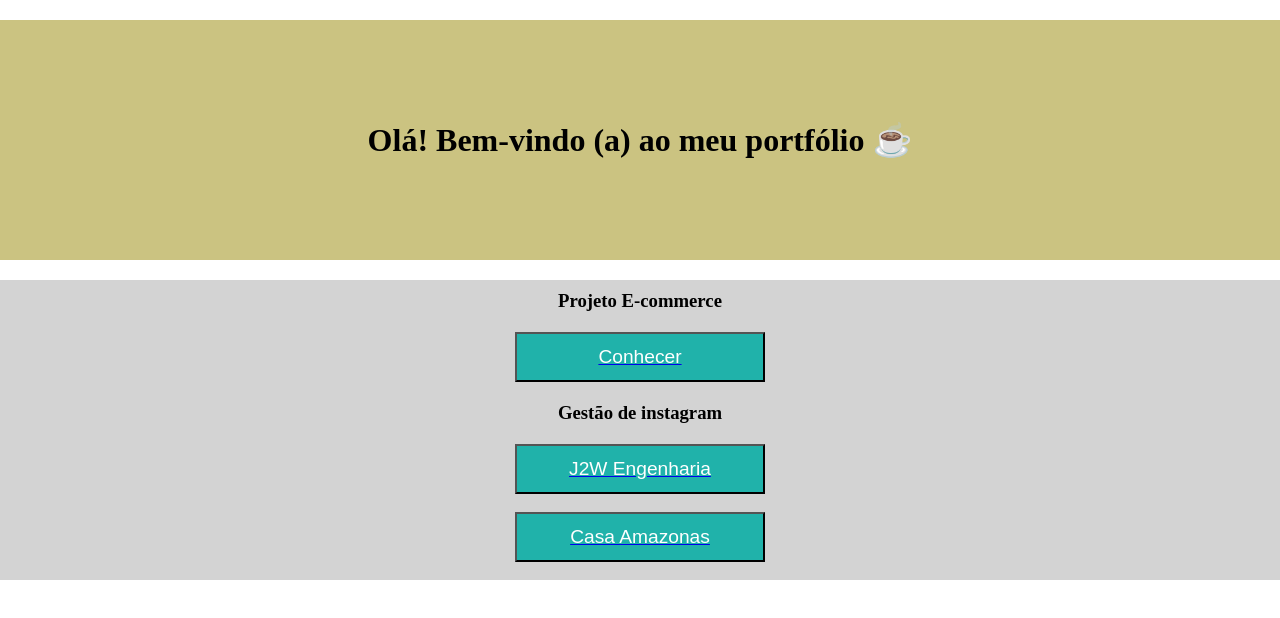
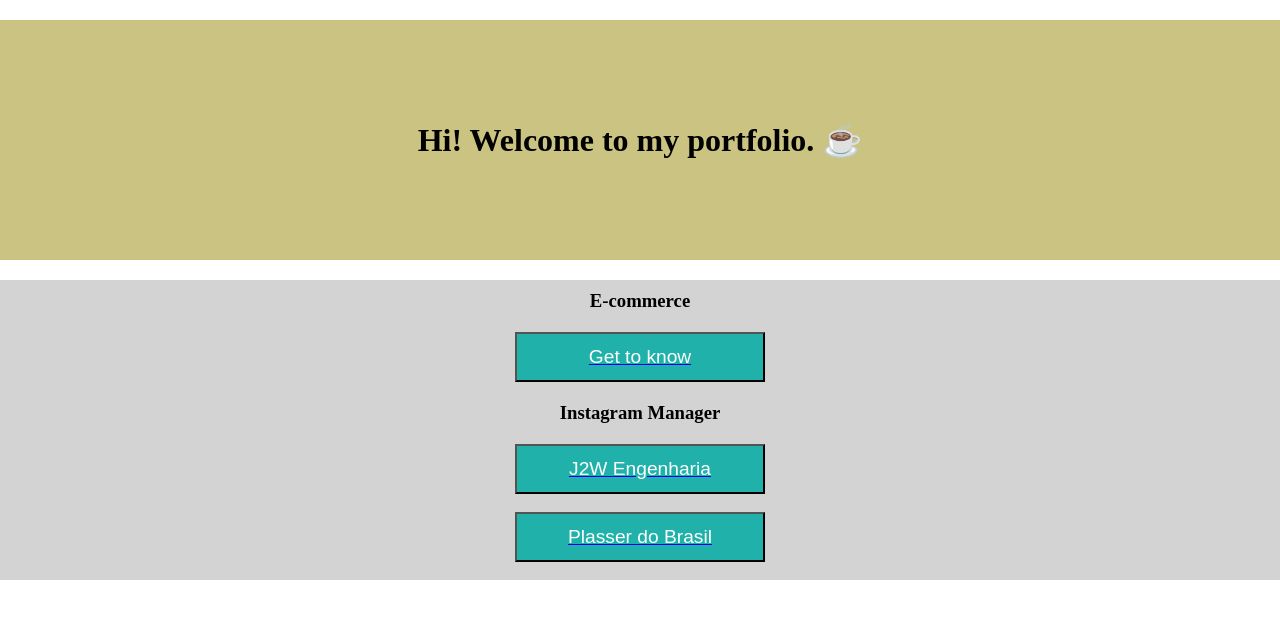
Before and after one commit to tatianebentes/digital-mkt-portfolio, a plain HTML site: page index.html in a window 1280 px wide. Drawn offline with Linux system fonts and the light colour scheme.

Commit message:
english version au

```diff
--- a/index.html
+++ b/index.html
@@ -11,22 +11,23 @@
 </head>
 <body>
     <div class="texto-centralizado-1">
-        <h1> Olá! Bem-vindo (a) ao meu portfólio &#9749 </h1>
+        <h1> Hi! Welcome to my portfolio. &#9749 </h1>
     </div>
 <div class="container">
-    <h3 class="texto-centralizado-2">Projeto E-commerce</h3>
+    <h3 class="texto-centralizado-2">E-commerce</h3>
 
         <a href="https://www.casaamazonas.com/" target="_blank">
-            <button class="btn alinhado-margin-auto">Conhecer</button>
+            <button class="btn alinhado-margin-auto">Get to know</button>
         </a>
-    <h3 class="texto-centralizado-2">Gestão de instagram</h3>
+    <h3 class="texto-centralizado-2">Instagram Manager</h3>
         <a href="https://www.instagram.com/j2w.engenharia/" target="_blank">
             <button class="btn alinhado-margin-auto">J2W Engenharia</button><br>
         </a>
 
-        <a href="https://www.instagram.com/1casaamazonas/" target="_blank">
-            <button class="btn alinhado-margin-auto">Casa Amazonas</button>
+        <a href="https://www.instagram.com/plasserdobrasil/" target="_blank">
+            <button class="btn alinhado-margin-auto">Plasser do Brasil</button><br>
         </a>
+
 </div>
 
 </body>
```
